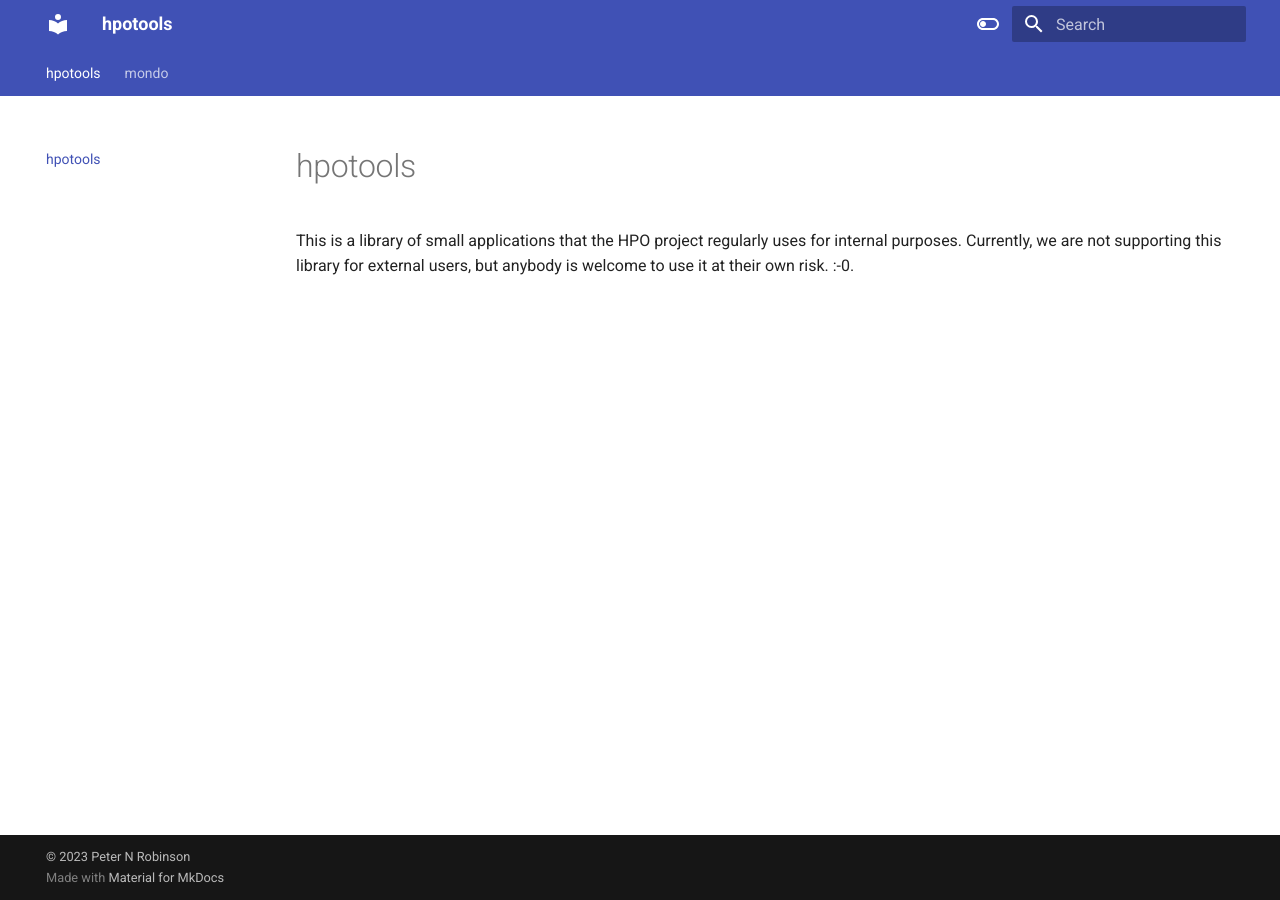
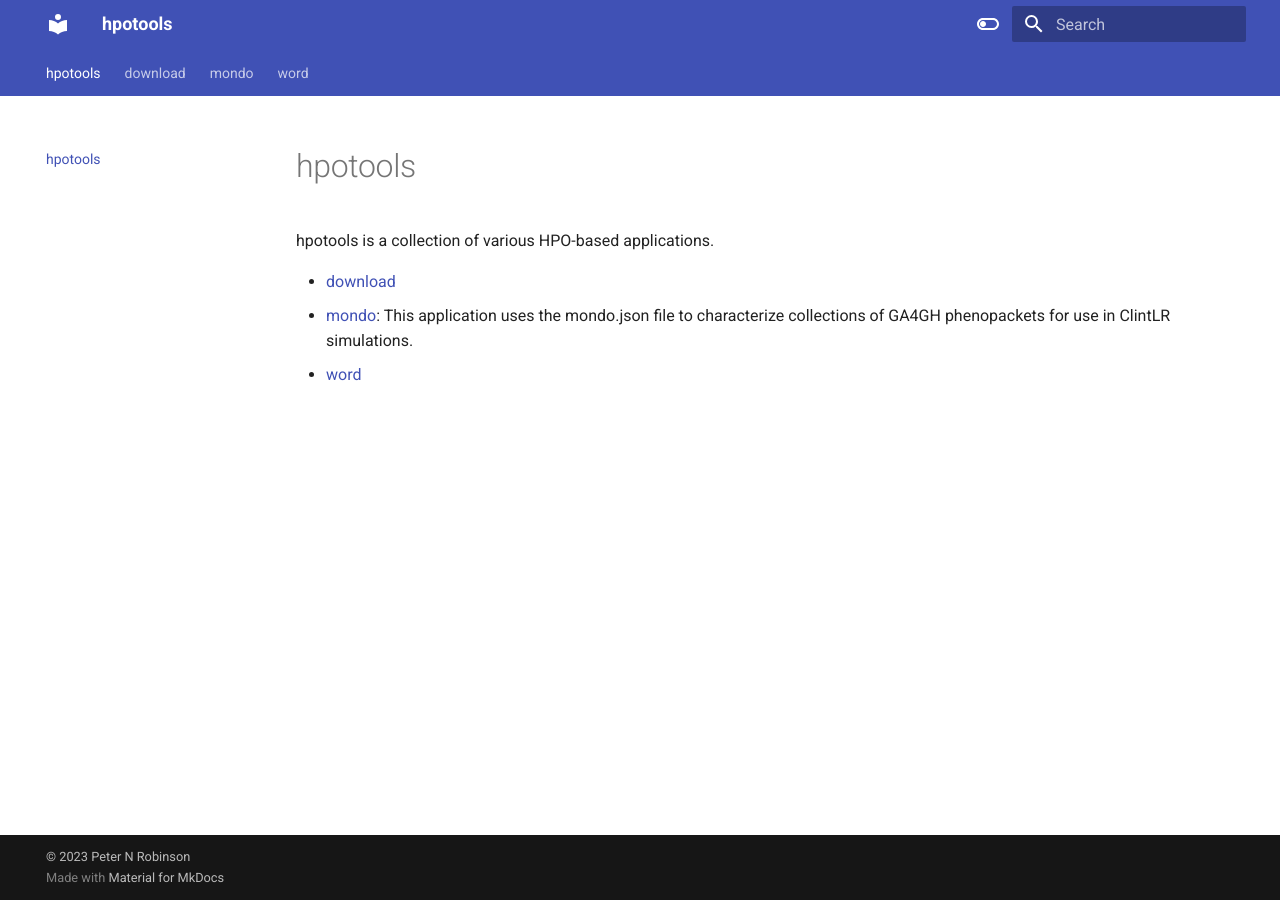
Before and after one commit to monarch-initiative/hpotools, an MkDocs documentation site: the page built from docs/index.md, in a window 1280 px wide. Built offline with MkDocs 1.6.1 and Material for MkDocs 9.7.7, drawn with Linux system fonts in a browser that asks for light colours.

Commit message:
documentation

```diff
--- a/docs/index.md
+++ b/docs/index.md
@@ -1,3 +1,7 @@
 # hpotools
 
-This is a library of small applications that the HPO project regularly uses for internal purposes. Currently, we are not supporting this library for external users, but anybody is welcome to use it at their own risk. :-0.
+hpotools is a collection of various HPO-based applications.
+
+- [download](download.md)
+- [mondo](mondo.md): This application uses the mondo.json file to characterize collections of GA4GH phenopackets for use in ClintLR simulations.
+- [word](word.md)
```
Also changed, not shown: docs/download.md (added, +4 -0 lines), docs/word.md (added, +5 -0 lines).
